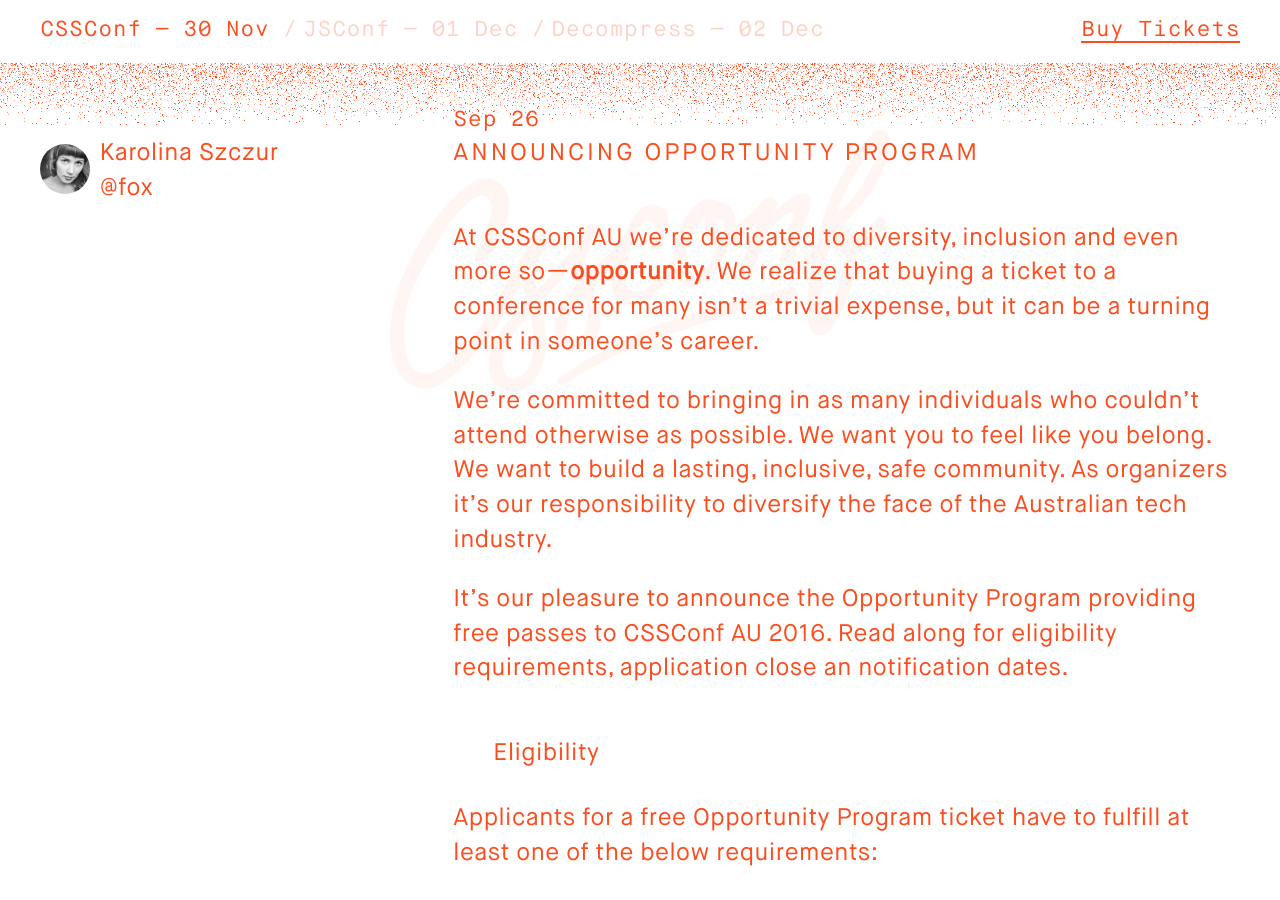
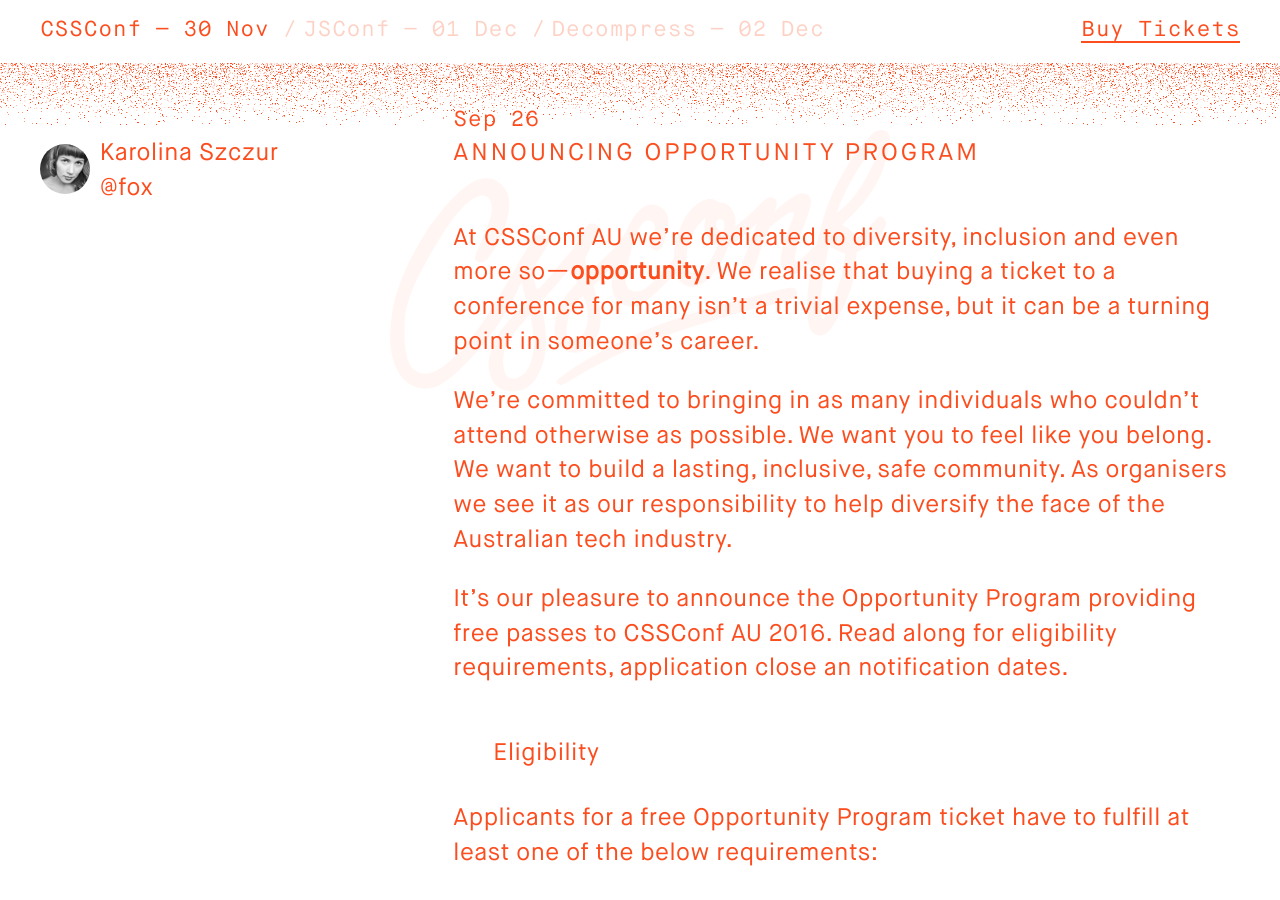
Before and after one commit to vsfest/2016.cssconf.com.au, a Jekyll site: the page built from _posts/2016-09-26-announcing-opportunity-program.md, in a window 1280 px wide and 900 px high, scrolled down 449 px. Built offline with Jekyll 4.4.1, drawn with Linux system fonts in a browser that asks for light colours; some of the changed text lies outside the part shown.

Commit message:
fixes opportunity program post

```diff
--- a/_posts/2016-09-26-announcing-opportunity-program.md
+++ b/_posts/2016-09-26-announcing-opportunity-program.md
@@ -5,9 +5,9 @@
 author: 'fox'
 ---
 
-At CSSConf AU we're dedicated to diversity, inclusion and even more so—**opportunity**. We realize that buying a ticket to a conference for many isn't a trivial expense, but it can be a turning point in someone's career.
+At CSSConf AU we're dedicated to diversity, inclusion and even more so—**opportunity**. We realise that buying a ticket to a conference for many isn't a trivial expense, but it can be a turning point in someone's career.
 
-We're committed to bringing in as many individuals who couldn't attend otherwise as possible. We want you to feel like you belong. We want to build a lasting, inclusive, safe community. As organizers it's our responsibility to diversify the face of the Australian tech industry.
+We're committed to bringing in as many individuals who couldn't attend otherwise as possible. We want you to feel like you belong. We want to build a lasting, inclusive, safe community. As organisers we see it as our  responsibility to help diversify the face of the Australian tech industry.
 
 It's our pleasure to announce the Opportunity Program providing free passes to CSSConf AU 2016. Read along for eligibility requirements, application close an notification dates.
 
```
Also changed, not shown: other parts of _posts/2016-09-26-announcing-opportunity-program.md (+1 -1 lines).
